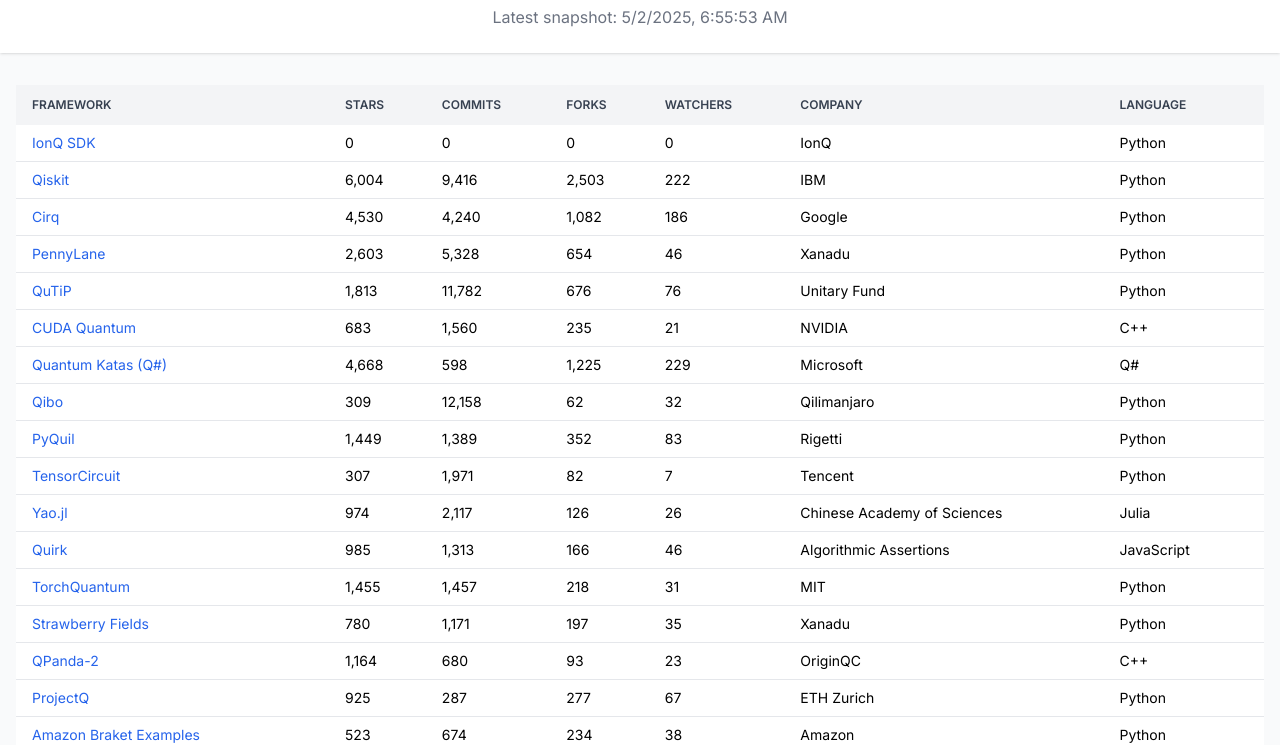
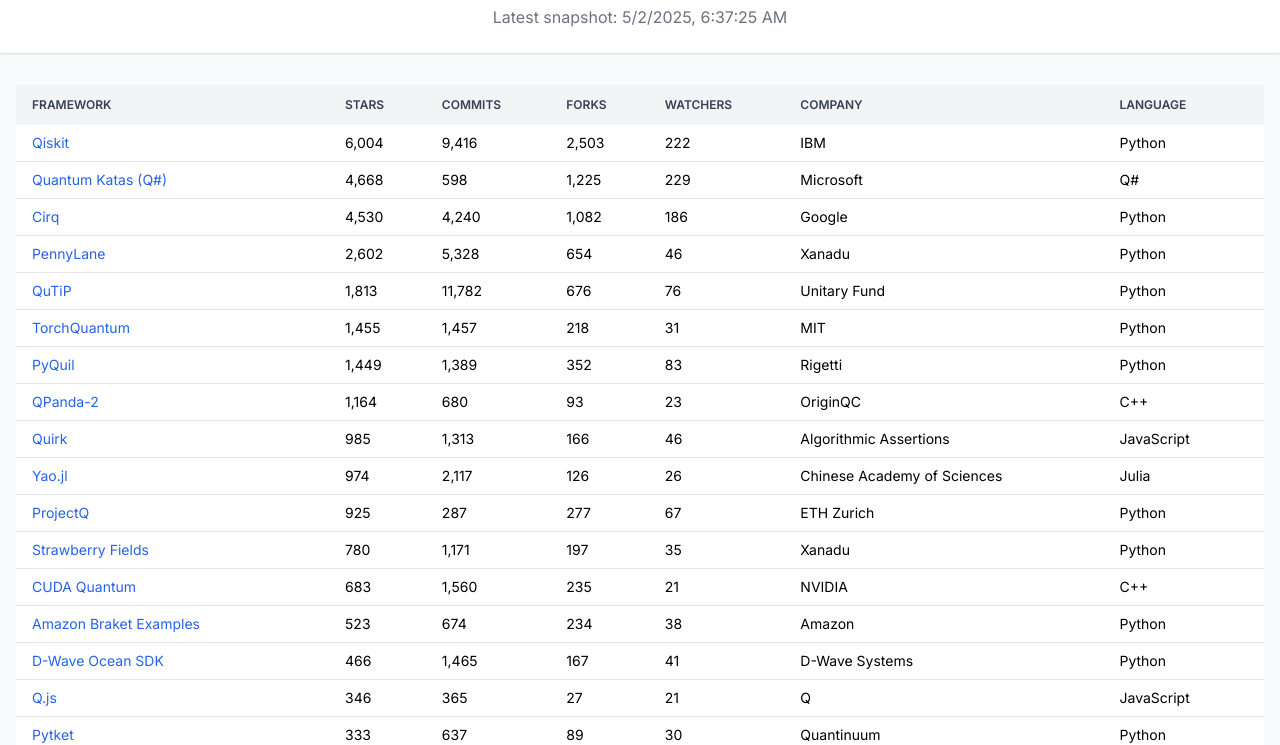
Before and after one commit to splch/quantum-framework-popularity, a plain HTML site: page docs/index.html in a window 1280 px wide. Shown: the part 63-808 px from the top of the page. Drawn offline with nearby package versions, Linux system fonts and the light colour scheme.

Commit message:
automatically sort by stars on load

```diff
--- a/docs/data/metrics.json
+++ b/docs/data/metrics.json
@@ -3,6 +3,16 @@
     {
       "generated_at": "2025-05-02T06:37:25+00:00",
       "frameworks": [
+        {
+          "name": "IonQ SDK",
+          "repo": "ionq/python-ionq",
+          "company": "IonQ",
+          "language": "Python",
+          "stars": 0,
+          "forks": 0,
+          "watchers": 0,
+          "commits": 0
+        },
         {
           "name": "Qiskit",
           "repo": "Qiskit/qiskit",
@@ -234,251 +244,6 @@
           "commits": 1478
         }
       ]
-    },
-    {
-      "generated_at": "2025-05-02T06:55:53+00:00",
-      "frameworks": [
-        {
-          "name": "IonQ SDK",
-          "repo": "ionq/python-ionq",
-          "company": "IonQ",
-          "language": "Python",
-          "stars": 0,
-          "forks": 0,
-          "watchers": 0,
-          "commits": 0
-        },
-        {
-          "name": "Qiskit",
-          "repo": "Qiskit/qiskit",
-          "company": "IBM",
-          "language": "Python",
-          "stars": 6004,
-          "forks": 2503,
-          "watchers": 222,
-          "commits": 9416
-        },
-        {
-          "name": "Cirq",
-          "repo": "quantumlib/Cirq",
-          "company": "Google",
-          "language": "Python",
-          "stars": 4530,
-          "forks": 1082,
-          "watchers": 186,
-          "commits": 4240
-        },
-        {
-          "name": "PennyLane",
-          "repo": "PennyLaneAI/pennylane",
-          "company": "Xanadu",
-          "language": "Python",
-          "stars": 2603,
-          "forks": 654,
-          "watchers": 46,
-          "commits": 5328
-        },
-        {
-          "name": "QuTiP",
-          "repo": "qutip/qutip",
-          "company": "Unitary Fund",
-          "language": "Python",
-          "stars": 1813,
-          "forks": 676,
-          "watchers": 76,
-          "commits": 11782
-        },
-        {
-          "name": "CUDA Quantum",
-          "repo": "NVIDIA/cuda-quantum",
-          "company": "NVIDIA",
-          "language": "C++",
-          "stars": 683,
-          "forks": 235,
-          "watchers": 21,
-          "commits": 1560
-        },
-        {
-          "name": "Quantum Katas (Q#)",
-          "repo": "microsoft/QuantumKatas",
-          "company": "Microsoft",
-          "language": "Q#",
-          "stars": 4668,
-          "forks": 1225,
-          "watchers": 229,
-          "commits": 598
-        },
-        {
-          "name": "Qibo",
-          "repo": "qiboteam/qibo",
-          "company": "Qilimanjaro",
-          "language": "Python",
-          "stars": 309,
-          "forks": 62,
-          "watchers": 32,
-          "commits": 12158
-        },
-        {
-          "name": "PyQuil",
-          "repo": "rigetti/pyquil",
-          "company": "Rigetti",
-          "language": "Python",
-          "stars": 1449,
-          "forks": 352,
-          "watchers": 83,
-          "commits": 1389
-        },
-        {
-          "name": "TensorCircuit",
-          "repo": "tencent-quantum-lab/tensorcircuit",
-          "company": "Tencent",
-          "language": "Python",
-          "stars": 307,
-          "forks": 82,
-          "watchers": 7,
-          "commits": 1971
-        },
-        {
-          "name": "Yao.jl",
-          "repo": "QuantumBFS/Yao.jl",
-          "company": "Chinese Academy of Sciences",
-          "language": "Julia",
-          "stars": 974,
-          "forks": 126,
-          "watchers": 26,
-          "commits": 2117
-        },
-        {
-          "name": "Quirk",
-          "repo": "Strilanc/Quirk",
-          "company": "Algorithmic Assertions",
-          "language": "JavaScript",
-          "stars": 985,
-          "forks": 166,
-          "watchers": 46,
-          "commits": 1313
-        },
-        {
-          "name": "TorchQuantum",
-          "repo": "mit-han-lab/torchquantum",
-          "company": "MIT",
-          "language": "Python",
-          "stars": 1455,
-          "forks": 218,
-          "watchers": 31,
-          "commits": 1457
-        },
-        {
-          "name": "Strawberry Fields",
-          "repo": "XanaduAI/strawberryfields",
-          "company": "Xanadu",
-          "language": "Python",
-          "stars": 780,
-          "forks": 197,
-          "watchers": 35,
-          "commits": 1171
-        },
-        {
-          "name": "QPanda-2",
-          "repo": "OriginQ/QPanda-2",
-          "company": "OriginQC",
-          "language": "C++",
-          "stars": 1164,
-          "forks": 93,
-          "watchers": 23,
-          "commits": 680
-        },
-        {
-          "name": "ProjectQ",
-          "repo": "ProjectQ-Framework/ProjectQ",
-          "company": "ETH Zurich",
-          "language": "Python",
-          "stars": 925,
-          "forks": 277,
-          "watchers": 67,
-          "commits": 287
-        },
-        {
-          "name": "Amazon Braket Examples",
-          "repo": "aws/amazon-braket-examples",
-          "company": "Amazon",
-          "language": "Python",
-          "stars": 523,
-          "forks": 234,
-          "watchers": 38,
-          "commits": 674
-        },
-        {
-          "name": "Pytket",
-          "repo": "CQCL/pytket",
-          "company": "Quantinuum",
-          "language": "Python",
-          "stars": 333,
-          "forks": 89,
-          "watchers": 30,
-          "commits": 637
-        },
-        {
-          "name": "D-Wave Ocean SDK",
-          "repo": "dwavesystems/dwave-ocean-sdk",
-          "company": "D-Wave Systems",
-          "language": "Python",
-          "stars": 466,
-          "forks": 167,
-          "watchers": 41,
-          "commits": 1465
-        },
-        {
-          "name": "Intel Quantum Simulator",
-          "repo": "intel/intel-qs",
-          "company": "Intel",
-          "language": "C++",
-          "stars": 234,
-          "forks": 72,
-          "watchers": 19,
-          "commits": 310
-        },
-        {
-          "name": "qBraid SDK",
-          "repo": "qBraid/qBraid",
-          "company": "qBraid",
-          "language": "Python",
-          "stars": 83,
-          "forks": 35,
-          "watchers": 5,
-          "commits": 2603
-        },
-        {
-          "name": "Q.js",
-          "repo": "stewdio/q.js",
-          "company": "Q",
-          "language": "JavaScript",
-          "stars": 346,
-          "forks": 27,
-          "watchers": 21,
-          "commits": 365
-        },
-        {
-          "name": "Wolfram Quantum Framework",
-          "repo": "WolframResearch/QuantumFramework",
-          "company": "Wolfram Research",
-          "language": "Mathematica",
-          "stars": 5,
-          "forks": 1,
-          "watchers": 1,
-          "commits": 2161
-        },
-        {
-          "name": "Bloqade.jl",
-          "repo": "QuEraComputing/Bloqade.jl",
-          "company": "QuEra",
-          "language": "Julia",
-          "stars": 196,
-          "forks": 37,
-          "watchers": 11,
-          "commits": 1478
-        }
-      ]
     }
   ]
 }
--- a/docs/index.html
+++ b/docs/index.html
@@ -24,7 +24,7 @@
       <h1 class="text-3xl font-semibold text-center">
         Quantum Framework Popularity
       </h1>
-      <p class="text-center text-gray-500 mt-2" id="generated"></p>
+      <p id="generated" class="text-center text-gray-500 mt-2"></p>
     </header>
 
     <main class="flex-grow container mx-auto px-4">
@@ -56,9 +56,24 @@
       <a
         href="https://github.com/splch/quantum-framework-popularity"
         class="underline"
+        target="_blank"
         >GitHub</a
       >
     </footer>
+
+    <!-- Quick modal for metric trendlines -->
+    <div
+      id="modal"
+      class="fixed inset-0 bg-black/50 hidden items-center justify-center"
+    >
+      <div class="bg-white rounded-lg p-4 max-w-lg w-full shadow-lg">
+        <button id="close" class="float-right text-gray-400 hover:text-black">
+          ✕
+        </button>
+        <h2 id="modal-title" class="text-lg font-semibold mb-2"></h2>
+        <canvas id="chart" class="w-full h-64"></canvas>
+      </div>
+    </div>
 
     <script>
       (async () => {
@@ -73,24 +88,21 @@
           last.frameworks.map((f) => [f.repo, f])
         );
 
+        document.getElementById(
+          "generated"
+        ).textContent = `Latest snapshot: ${dates.at(-1).toLocaleString()}`;
+
         const tbody = document.getElementById("rows");
-        const genEl = document.getElementById("generated");
-        genEl.textContent = `Latest snapshot: ${dates.at(-1).toLocaleString()}`;
+        const rowsTmp = []; // we will sort before appending
 
-        const numericCols = ["stars", "commits", "forks", "watchers"];
-        function sortValue(td) {
-          const n = td.textContent.replace(/[^0-9.-]/g, "");
-          return n && !isNaN(+n) ? +n : td.textContent.toLowerCase();
-        }
-
-        /* build table */
+        // Build <tr> for each framework
         for (const fw of Object.values(latest)) {
           const tr = document.createElement("tr");
           tr.className = "border-b hover:bg-gray-50";
           tr.innerHTML = `
-              <td class="px-4 py-2 font-medium"><a href="https://github.com/${
-                fw.repo
-              }" target="_blank" class="text-blue-600 hover:underline">${
+            <td class="px-4 py-2 font-medium"><a href="https://github.com/${
+              fw.repo
+            }" target="_blank" class="text-blue-600 hover:underline">${
             fw.name
           }</a></td>
               <td class="px-4 py-2 metric" data-repo="${
@@ -105,20 +117,33 @@
               <td class="px-4 py-2 metric" data-repo="${
                 fw.repo
               }" data-field="watchers">${fw.watchers.toLocaleString()}</td>
-              <td class="px-4 py-2">${fw.company || ""}</td>
-              <td class="px-4 py-2">${fw.language || ""}</td>`;
-          tbody.appendChild(tr);
+            <td class="px-4 py-2">${fw.company || ""}</td>
+            <td class="px-4 py-2">${fw.language || ""}</td>`;
+          rowsTmp.push(tr);
         }
 
-        /* column sort */
-        document.querySelectorAll("th.cursor-pointer").forEach((th, i) => {
+        // default sort: by stars DESC
+        rowsTmp.sort((a, b) => {
+          const A = parseInt(a.cells[1].textContent.replace(/,/g, ""), 10);
+          const B = parseInt(b.cells[1].textContent.replace(/,/g, ""), 10);
+          return B - A; // descending
+        });
+        rowsTmp.forEach((tr) => tbody.appendChild(tr));
+
+        // column‑click sorting (numeric aware)
+        function sortValue(td) {
+          const raw = td.textContent.trim();
+          const num = raw.replace(/[^0-9.-]/g, "");
+          return num && !isNaN(+num) ? +num : raw.toLowerCase();
+        }
+        document.querySelectorAll("th.cursor-pointer").forEach((th, colIdx) => {
           let dir = 1;
           th.addEventListener("click", () => {
             dir *= -1;
             [...tbody.rows]
               .sort((a, b) => {
-                const A = sortValue(a.cells[i]),
-                  B = sortValue(b.cells[i]);
+                const A = sortValue(a.cells[colIdx]);
+                const B = sortValue(b.cells[colIdx]);
                 if (typeof A === "number" && typeof B === "number")
                   return dir * (A - B);
                 return dir * A.localeCompare(B);
@@ -127,17 +152,16 @@
           });
         });
 
-        /* metric‑click → chart */
+        /* metric‑click → sparkline */
         const modal = document.getElementById("modal");
         const close = document.getElementById("close");
         const ctx = document.getElementById("chart");
-        let chart = null;
+        let chartRef = null;
 
         function series(repo, field) {
-          return history.map((snap) => {
-            const f = snap.frameworks.find((x) => x.repo === repo);
-            return f ? f[field] : null;
-          });
+          return history.map(
+            (s) => (s.frameworks.find((f) => f.repo === repo) || {})[field]
+          );
         }
 
         tbody.addEventListener("click", (e) => {
@@ -147,38 +171,26 @@
           const field = cell.dataset.field;
           const fw = latest[repo];
 
-          /* data & labels */
-          const data = series(repo, field);
-          const label = `${fw.name} – ${field}`;
-
           /* (re)draw */
-          chart && chart.destroy();
-          chart = new Chart(ctx, {
+          chartRef && chartRef.destroy();
+          chartRef = new Chart(ctx, {
             type: "line",
             data: {
               labels: dates.map((d) => d.toLocaleDateString()),
-              datasets: [{ label, data, fill: false, tension: 0.2 }],
+              datasets: [
+                { data: series(repo, field), fill: false, tension: 0.2 },
+              ],
             },
             options: { plugins: { legend: { display: false } } },
           });
-          document.getElementById("modal-title").textContent = label;
-          modal.classList.remove("hidden", "opacity-0");
+          document.getElementById(
+            "modal-title"
+          ).textContent = `${fw.name} - ${field}`;
+          modal.classList.remove("hidden");
         });
 
         close.addEventListener("click", () => modal.classList.add("hidden"));
       })();
     </script>
-    <div
-      id="modal"
-      class="fixed inset-0 bg-black/50 hidden items-center justify-center"
-    >
-      <div class="bg-white rounded-lg p-4 max-w-lg w-full shadow-lg">
-        <button id="close" class="float-right text-gray-400 hover:text-black">
-          ✕
-        </button>
-        <h2 id="modal-title" class="text-lg font-semibold mb-2"></h2>
-        <canvas id="chart" class="w-full h-64"></canvas>
-      </div>
-    </div>
   </body>
 </html>
```
Also changed, not shown: data/metrics.json (+10 -245 lines), 2 other files.
